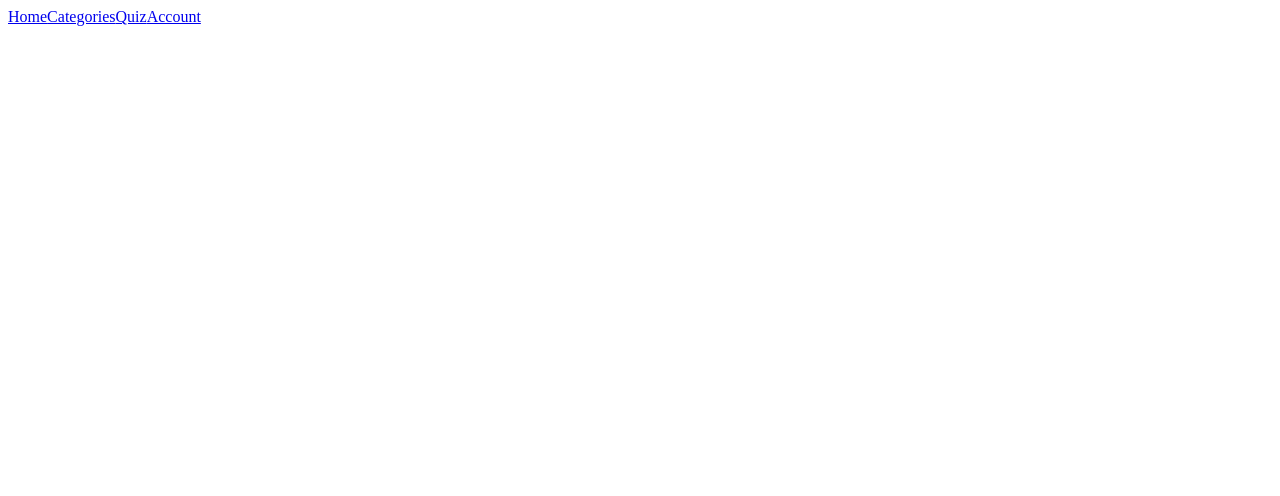
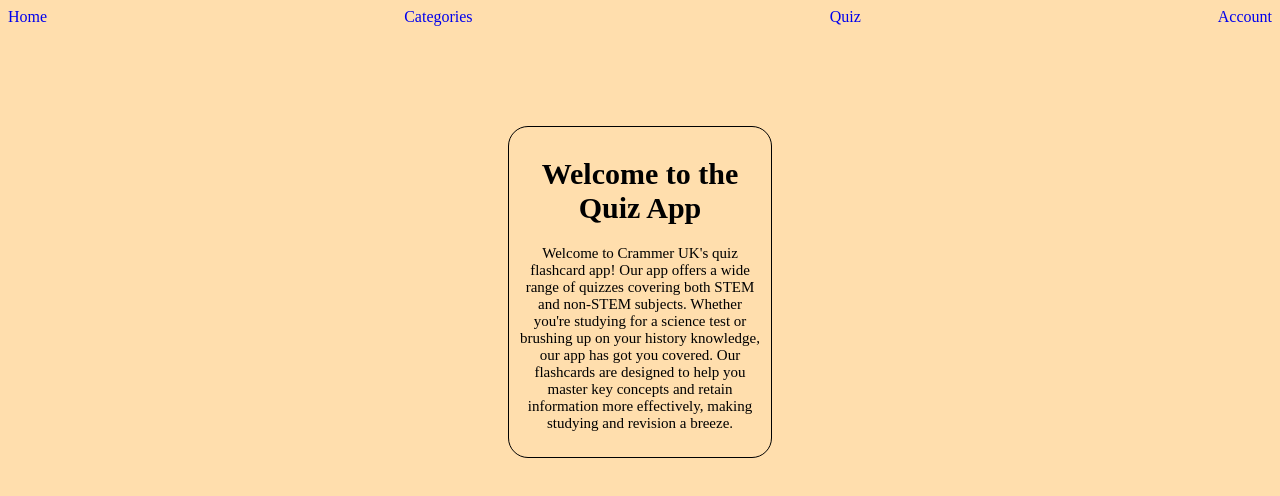
Before and after one commit to rickys93/learning-app-client, a React (Vite) app: page / in a window 1280 px wide. Shown: the top 496 px of the page. Built offline with nearby package versions, Linux system fonts and the light colour scheme.

Commit message:
sign-in and sign-up page created

```diff
--- a/src/App.jsx
+++ b/src/App.jsx
@@ -1,12 +1,16 @@
 import React from "react";
 import { Route, Routes } from "react-router-dom";
 import { NavBar } from "./components";
-import NotFound from "./pages/NotFound";
+import { Account, LandingPage, NotFound } from "./pages";
+
+import "./index.css";
 
 export default function App() {
   return (
     <Routes>
       <Route path="/" element={<NavBar />}>
+        <Route index element={<LandingPage />} />
+        <Route path="account" element={<Account />} />
         <Route path="*" element={<NotFound />} />
       </Route>
     </Routes>
--- a/src/components/NavBar/index.jsx
+++ b/src/components/NavBar/index.jsx
@@ -4,8 +4,8 @@
 export default function NavBar() {
   return (
     <>
-      <header>
-        <nav>
+      <header className="a">
+        <nav className="navbar">
           <NavLink to="/">Home</NavLink>
           <NavLink to="/categories">Categories</NavLink>
           <NavLink to="/quiz">Quiz</NavLink>
--- /dev/null
+++ b/src/index.css
@@ -0,0 +1,23 @@
+*{
+    background: navajowhite;
+    text-decoration: none;
+}
+.navbar{
+    display: flex;
+    justify-content: space-between;
+    align-items: center;
+}
+.intro-div{
+    margin-top: 100px;
+    text-align: center;
+    border: 1px solid black;
+    border-radius: 20px;
+    padding: 10px;
+    margin-inline: 500px;
+}
+.h1-lp{
+    font-size: 30px;
+}
+.intro{
+font-size: 15px;
+}
--- /dev/null
+++ b/src/pages/Account/index.jsx
@@ -0,0 +1,85 @@
+import React, { useState } from "react";
+
+export default function Account() {
+  const [signInEmail, setSignInEmail] = useState("");
+  const [signInPassword, setSignInPassword] = useState("");
+  const [fullName, setFullName] = useState("");
+  const [signUpEmail, setSignUpEmail] = useState("");
+  const [signUpPassword, setSignUpPassword] = useState("");
+  const [repeatPassword, setRepeatPassword] = useState("");
+
+  const handleSubmit = (e) => {
+    // Handles the sign-in/sign-up input logic
+    e.preventDefault();
+  };
+
+  return (
+    <main className="acc-form">
+      <form onSubmit={handleSubmit}>
+        <h2>Sign In</h2>
+        <label>
+          Email:
+          <input
+            type="email"
+            value={signInEmail}
+            onChange={(e) => setSignInEmail(e.target.value)}
+            placeholder={"Enter Email"}
+          />
+        </label>
+        <br />
+        <label>
+          Password:
+          <input
+            type="password"
+            value={signInPassword}
+            onChange={(e) => setSignInPassword(e.target.value)}
+            placeholder={"Enter Password"}
+          />
+        </label>
+        <br />
+        <button type="submit">Sign In</button>
+        <h2>Sign Up</h2>
+        <label>
+          Full Name:
+          <input
+            type="text"
+            value={fullName}
+            onChange={(e) => setFullName(e.target.value)}
+            placeholder={"Enter Full Name"}
+          />
+        </label>
+        <br />
+        <label>
+          Email:
+          <input
+            type="email"
+            value={signUpEmail}
+            onChange={(e) => setSignUpEmail(e.target.value)}
+            placeholder={"Enter Email"}
+          />
+        </label>
+        <br />
+        <label>
+          Password:
+          <input
+            type="password"
+            value={signUpPassword}
+            onChange={(e) => setSignUpPassword(e.target.value)}
+            placeholder={"Enter Password"}
+          />
+        </label>
+        <br />
+        <label>
+          Password:
+          <input
+            type="password"
+            value={repeatPassword}
+            onChange={(e) => setRepeatPassword(e.target.value)}
+            placeholder={"Enter Password"}
+          />
+        </label>
+        <button type="submit">Sign Up</button>
+      </form>
+    </main>
+  );
+}
--- a/src/pages/LandingPage/index.jsx
+++ b/src/pages/LandingPage/index.jsx
@@ -1,8 +1,19 @@
-import React from 'react'
+import React from "react";
 
 export default function LandingPage() {
   return (
-    <>
-    </>
-  )
+    <main>
+      <div className="intro-div">
+        <h1 className="h1-lp">Welcome to the Quiz App</h1>
+        <p className="intro">
+          Welcome to Crammer UK's quiz flashcard app! Our app offers a wide
+          range of quizzes covering both STEM and non-STEM subjects. Whether
+          you're studying for a science test or brushing up on your history
+          knowledge, our app has got you covered. Our flashcards are designed to
+          help you master key concepts and retain information more effectively,
+          making studying and revision a breeze.
+        </p>
+      </div>
+    </main>
+  );
 }
--- a/src/pages/index.jsx
+++ b/src/pages/index.jsx
@@ -0,0 +1,3 @@
+export { default as NotFound } from "./NotFound";
+export { default as LandingPage } from "./LandingPage";
+export { default as Account } from "./Account";
```
Also changed, not shown: src/pages/Categories/index.jsx (added, +9 -0 lines).
